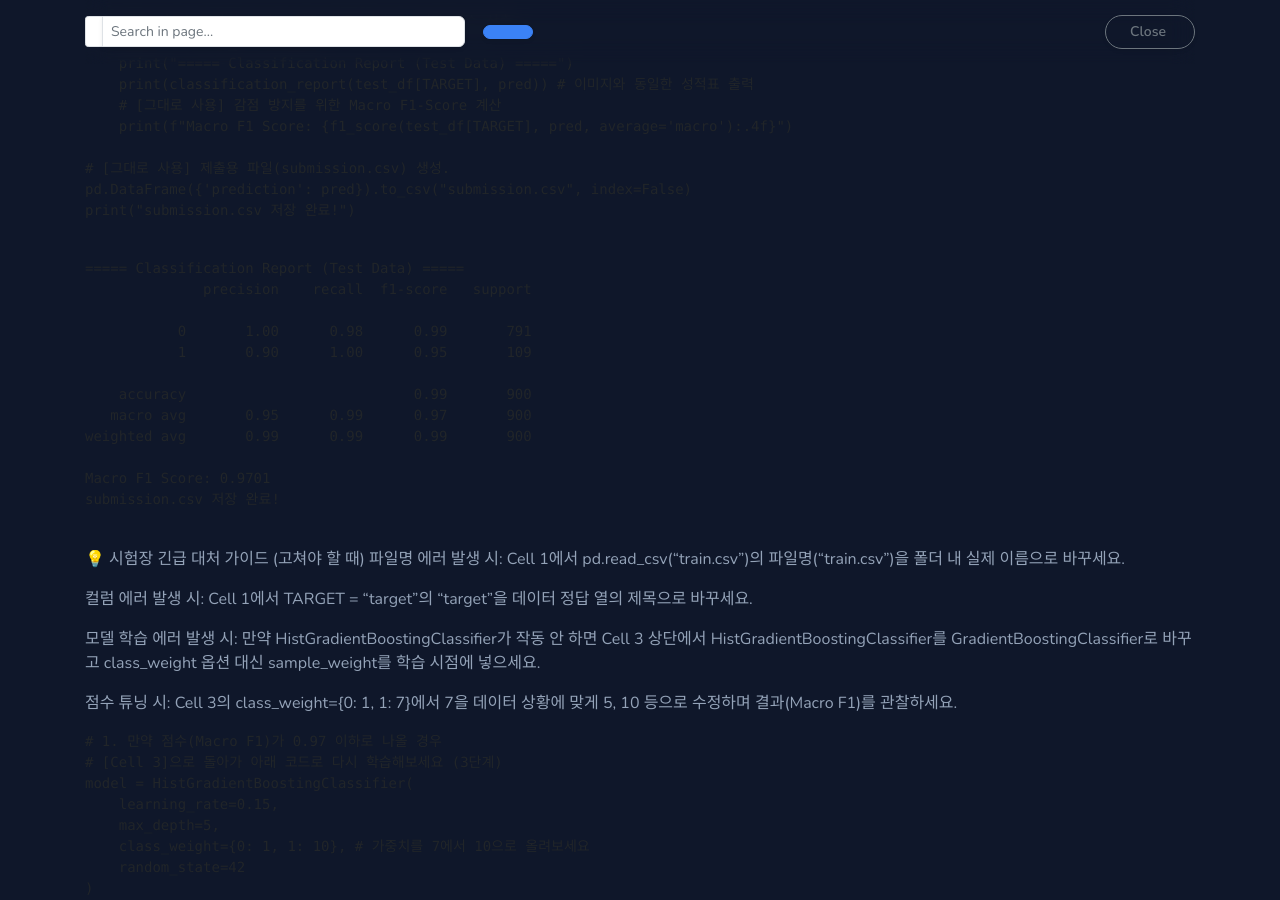
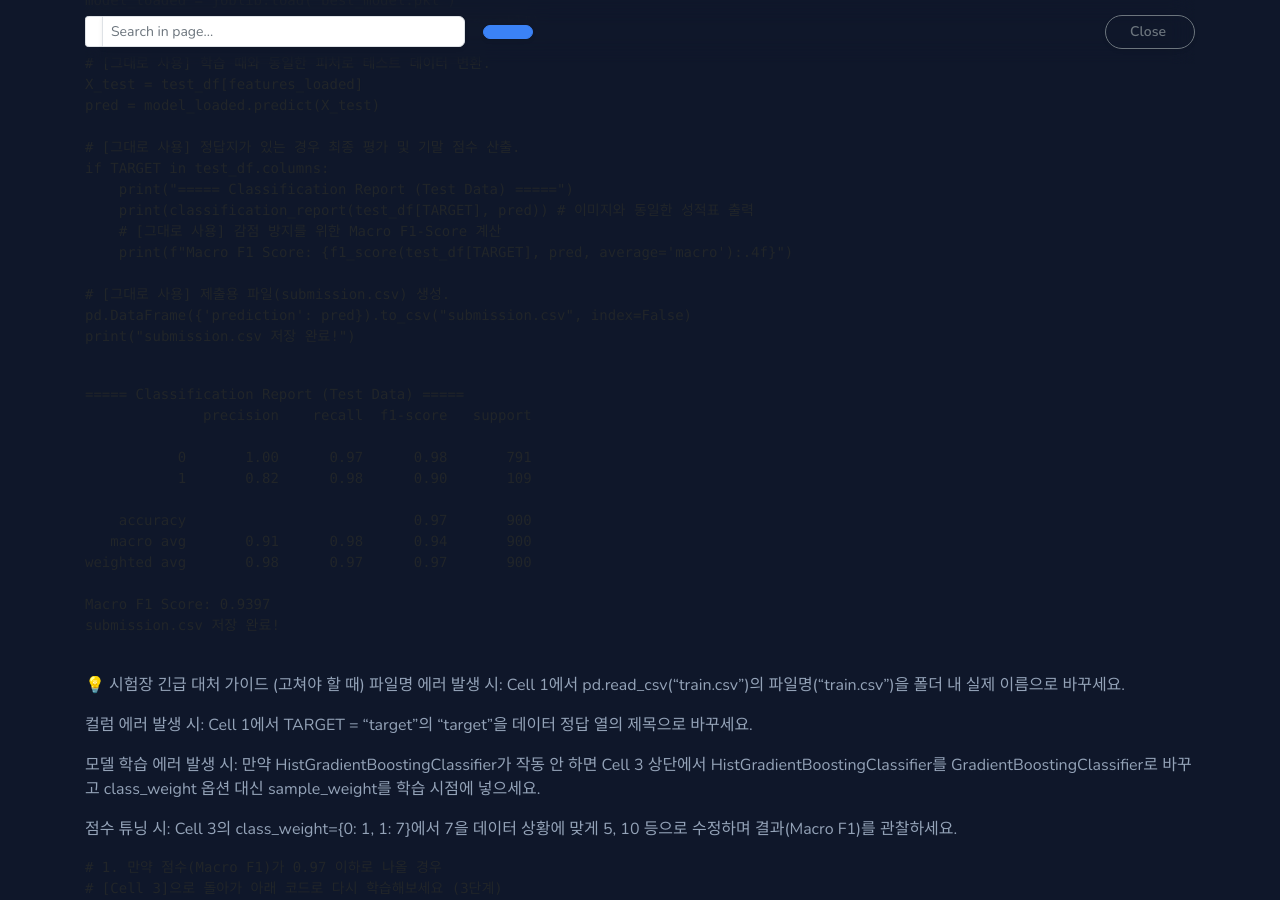
Before and after one commit to lee-myeong-eun/lee-myeong-eun.github.io, a Jekyll site: the page built from _pages/machine_learning/13. 시험대비요약(Hist버전).md, in a window 1280 px wide and 900 px high, scrolled down 2537 px. Built offline with Jekyll 4.4.1, drawn with Linux system fonts in a browser that asks for light colours; some of the changed text lies outside the part shown.

Commit message:
Update 13. 시험대비요약(Hist버전) from updated Jupyter notebook

````diff
--- a/_pages/machine_learning/13. 시험대비요약(Hist버전).md
+++ b/_pages/machine_learning/13. 시험대비요약(Hist버전).md
@@ -30,6 +30,7 @@ y = df[TARGET]
 
 # [그대로 사용] 데이터가 제대로 들어왔는지 분포 확인.
 print(f"데이터 로드 완료! Target 분포:\n{y.value_counts()}")
+
 ```
 
 ```text
@@ -38,6 +39,7 @@ target
 0    791
 1    109
 Name: count, dtype: int64
+
 ```
 
 ## [상관관계 병합 및 피처 선정]
@@ -96,10 +100,12 @@ model.fit(X[top_features], y)
 joblib.dump(model, "best_model.pkl")
 joblib.dump(top_features, "selected_features.pkl")
 print("과적합이 방지된 안정적인 모델 학습 완료!")
+
 ```
 
 ```text
 과적합이 방지된 안정적인 모델 학습 완료!
+
 ```
 
 ## 4. [최종 평가 및 결과 출력]
@@ -123,23 +129,24 @@ if TARGET in test_df.columns:
 # [그대로 사용] 제출용 파일(submission.csv) 생성.
 pd.DataFrame({'prediction': pred}).to_csv("submission.csv", index=False)
 print("submission.csv 저장 완료!")
+
 ```
 
-<pre style="max-height: 400px; overflow-y: auto;"><code class="language-text">
+```text
 ===== Classification Report (Test Data) =====
               precision    recall  f1-score   support
 
-           0       1.00      0.98      0.99       791
-           1       0.90      1.00      0.95       109
+           0       1.00      0.97      0.98       791
+           1       0.82      0.98      0.90       109
 
-    accuracy                           0.99       900
-   macro avg       0.95      0.99      0.97       900
-weighted avg       0.99      0.99      0.99       900
+    accuracy                           0.97       900
+   macro avg       0.91      0.98      0.94       900
+weighted avg       0.98      0.97      0.97       900
 
-Macro F1 Score: 0.9701
+Macro F1 Score: 0.9397
 submission.csv 저장 완료!
 
-</code></pre>
+```
 
 💡 시험장 긴급 대처 가이드 (고쳐야 할 때)
 파일명 에러 발생 시: Cell 1에서 pd.read_csv("train.csv")의 파일명("train.csv")을 폴더 내 실제 이름으로 바꾸세요.
@@ -166,11 +173,13 @@ print("가중치 조정 후 재학습 완료!")
 # 노트북에서 아래 코드를 실행하면 현재 폴더의 파일 목록이 뜹니다.
 import os
 print(os.listdir()) # 여기에 'train.csv'가 있는지 확인!
+
 ```
 
 ```text
 가중치 조정 후 재학습 완료!
 ['#시험대비요약(Hist버전).ipynb', '#시험대비요약1(한가지 통합).ipynb', '#시험대비요약2(전략).ipynb', '1. 선형회귀분석_공유용.ipynb', '10.신용카드이상탐지.ipynb', '2. 다중회귀분석_공부시간시험성적_공유용.ipynb', '2. 앙상블_랜덤포레스트_과일종류맞추기_공유용.ipynb', '3. 군집분석_KMeans_공유용.ipynb', '4. 군집분석_DBSCAN_공유용.ipynb', '5. 로지스틱회귀분석_공유용.ipynb', '7. KNN_수박_참외_맞추기_공유용.ipynb', '8. K_Fold_교차검증_공유용.ipynb', '9. 그리드서치_공유용.ipynb', 'best_model.pkl', 'KNN_model.pkl', 'selected_features.pkl', 'submission.csv', '머신러닝실습용자료']
+
 ```
 
 ## 🚨 시험장 비상 대응 매뉴얼 (과적합 방지 버전)
--- a/convert_nb.py
+++ b/convert_nb.py
@@ -10,8 +10,8 @@ def convert_ipynb_to_md(ipynb_path, md_path):
     # Add frontmatter
     md_lines.append("---")
     md_lines.append("layout: default")
-    md_lines.append("title: 14. 시험대비(Hist버전)낮은점수")
-    md_lines.append("permalink: /assignments/machine-learning/exam-summary-hist-low/")
+    md_lines.append("title: 13. 시험대비요약(Hist버전)")
+    md_lines.append("permalink: /assignments/machine-learning/exam-summary-hist/")
     md_lines.append("---")
     md_lines.append("")
 
````
Also changed, not shown: other parts of _pages/machine_learning/13. 시험대비요약(Hist버전).md (+5 -3 lines).
